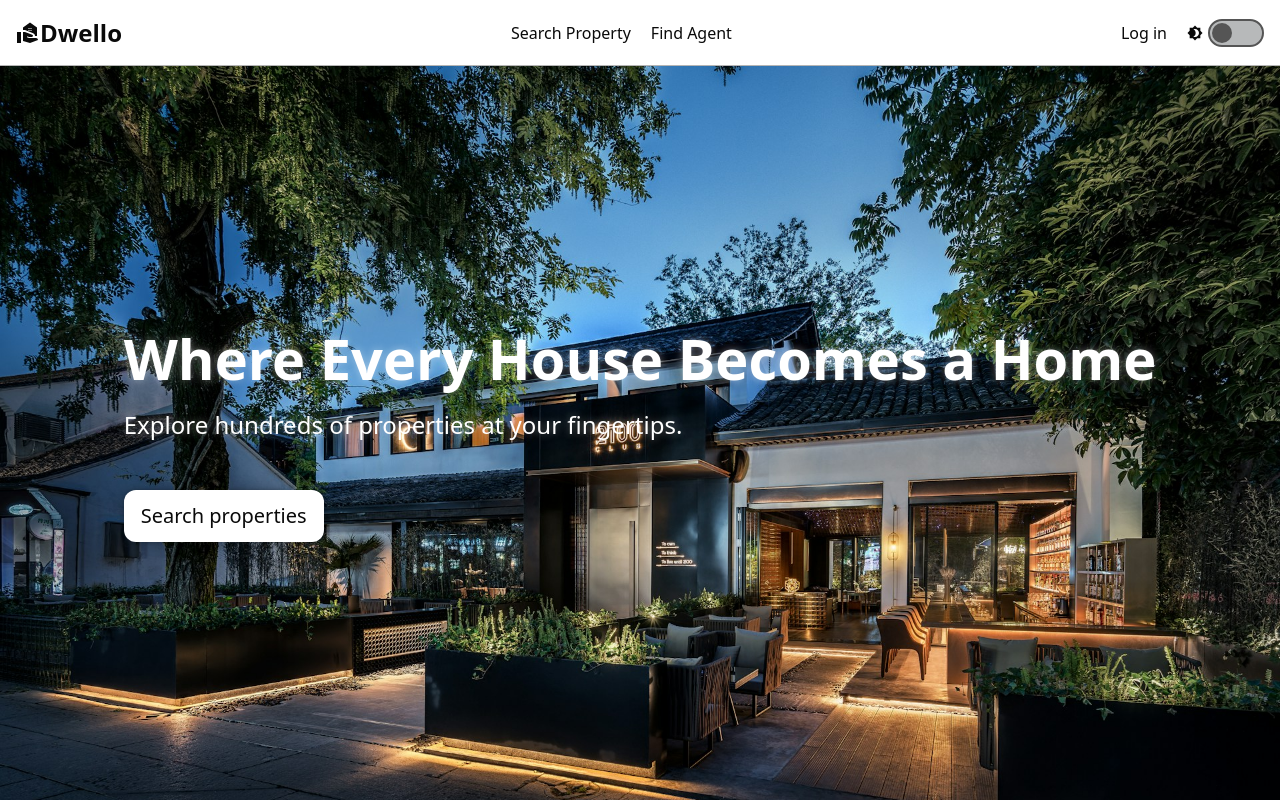
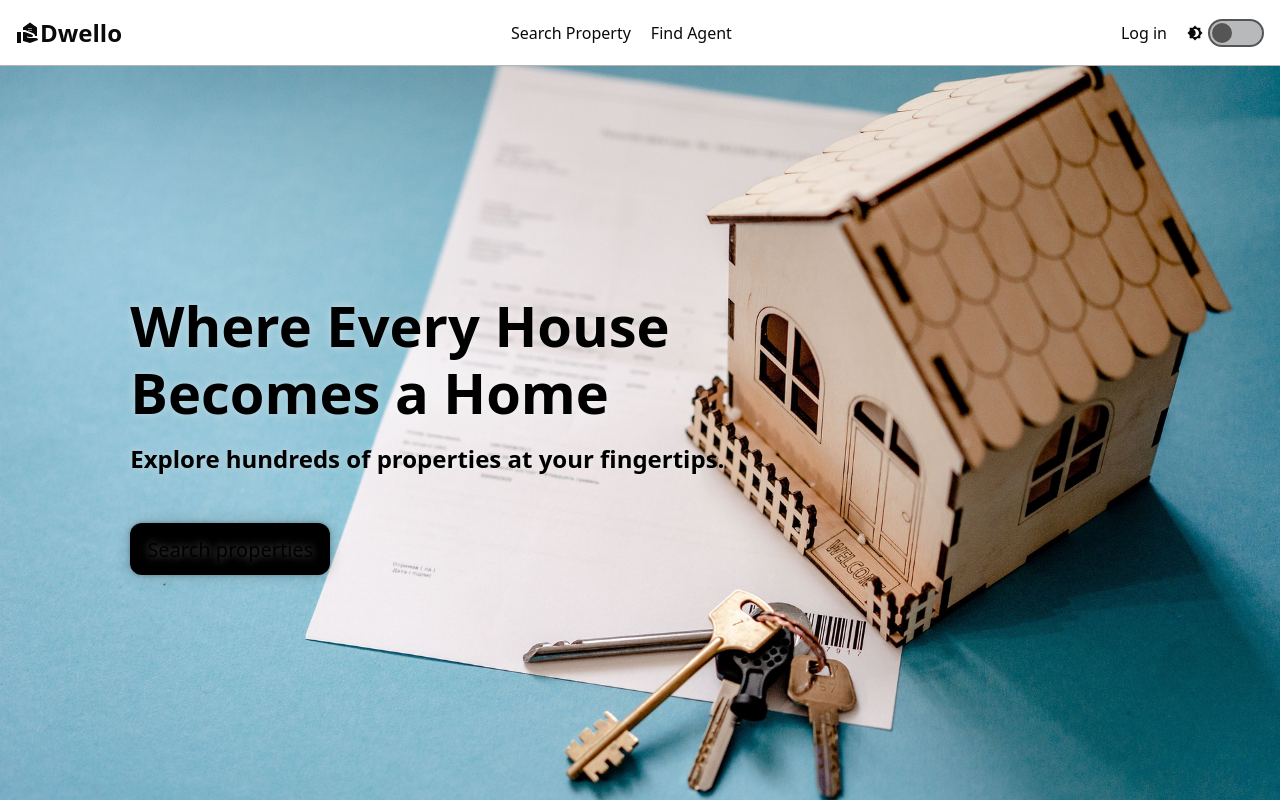
Before and after one commit to ThaminduMiuranda/ACSD-Coursework, a React (Create React App) app in the folder estate_agent_client-side_web_application/: page / in a window 1280 px wide. Built offline with nearby package versions, Linux system fonts and the light colour scheme.

Commit message:
style(LandingPage): update styles for hero section and adjust layout; modify FavoriteGrid styles for better responsiveness

```diff
--- a/estate_agent_client-side_web_application/src/Components/FavoriteListComponents/FavoriteGrid/FavoriteGrid.css
+++ b/estate_agent_client-side_web_application/src/Components/FavoriteListComponents/FavoriteGrid/FavoriteGrid.css
@@ -116,7 +116,7 @@
 }
 
 .favorites-list.horizontal {
-  width: fit-content;
+  width: 100%;
   padding: 0;
   border: none;
 }
@@ -189,7 +189,7 @@
     flex-shrink: 0;
     gap: 5px;
     height: fit-content;
-    overflow-x: auto;
+    overflow-x: scroll;
     overflow-y: hidden;
   }
   .favorites-list.horizontal::-webkit-scrollbar {
--- a/estate_agent_client-side_web_application/src/Pages/LandingPage/LandingPage.css
+++ b/estate_agent_client-side_web_application/src/Pages/LandingPage/LandingPage.css
@@ -175,27 +175,33 @@ main .about {
 
 .hero-text {
   display: flex;
+  flex-direction: column;
   justify-content: center;
-  align-items: start;
-  flex-direction: column;
+  align-items: center;
   gap: 1rem;
   color: rgb(var(--text-primary));
   text-shadow: 0px 0px 8px rgba(var(--text-shadow-color), 0.4);
 }
 
 .hero-text .text-1 {
+  display: flex;
+  flex-direction: column;
+  text-align: center;
   font-size: 2.5rem;
   font-weight: 800;
   line-height: 1.2;
 }
 
 .hero-text .text-2 {
+  text-align: center;
+
   font-size: 1.25rem;
-  font-weight: 500;
+  font-weight: 700;
   line-height: 1.4;
 }
 
 .hero-button {
+  align-self: center;
   margin-top: 2rem;
 }
 
@@ -209,8 +215,10 @@ main .about {
   text-decoration: none;
   font-weight: 500;
   font-size: 1.25rem;
-  background-color: rgb(var(--gray-0));
-  color: rgb(var(--gray-950));
+  /* background-color: rgb(var(--gray-950)); */
+  background-color: rgb(var(--text-primary));
+  /* color: rgb(var(--gray-0)); */
+  color: rgb(var(--button-text));
   display: flex;
   justify-content: center;
   align-items: center;
@@ -325,17 +333,31 @@ main .about {
   }
 }
 
+@media (min-width: 1024px) {
+  .hero-text {
+    align-items: start;
+
+    & .text-1,
+    & .text-2 {
+      text-align: start;
+    }
+  }
+
+  .hero-button {
+    align-self: flex-start;
+  }
+  .property-cards {
+    gap: 2rem;
+  }
+}
 @media (min-width: 1124px) {
+  .hero-text .text-1 {
+    margin-right: 30rem;
+  }
   .property-cards {
     flex-direction: row;
     justify-content: center;
     padding: 1rem;
-  }
-}
-
-@media (min-width: 1024px) {
-  .property-cards {
-    gap: 2rem;
   }
 }
 
--- a/estate_agent_client-side_web_application/src/Pages/LandingPage/LandingPage.js
+++ b/estate_agent_client-side_web_application/src/Pages/LandingPage/LandingPage.js
@@ -61,7 +61,7 @@ function LandingPage() {
         <section
           className="hero"
           style={{
-            backgroundImage: "url(/img/hero2.jpg)",
+            backgroundImage: "url(/img/hero5.jpg)",
           }}
         >
           <div className="hero-text">
--- a/estate_agent_client-side_web_application/src/index.css
+++ b/estate_agent_client-side_web_application/src/index.css
@@ -27,7 +27,8 @@
   --gray-900: 23, 23, 23;
   --gray-950: 10, 10, 10;
 
-  --text-primary: 255, 255, 255;
+  /* --text-primary: 255, 255, 255; */
+  --text-primary: 0, 0, 0;
   --text-shadow-color: 255, 255, 255;
   /* --text-primary: 255, 255, 255; */
 
@@ -76,7 +77,9 @@
   --gray-900: 245, 245, 245;
   --gray-950: 250, 250, 250;
 
-  --text-primary: 255, 255, 255;
+  /* --text-primary: 255, 255, 255; */
+  --text-primary: 0, 0, 0;
+  --button-text: 255, 255, 255;
   --text-shadow-color: 255, 255, 255;
 
   /* --text-primary: 255, 255, 255; */
```
